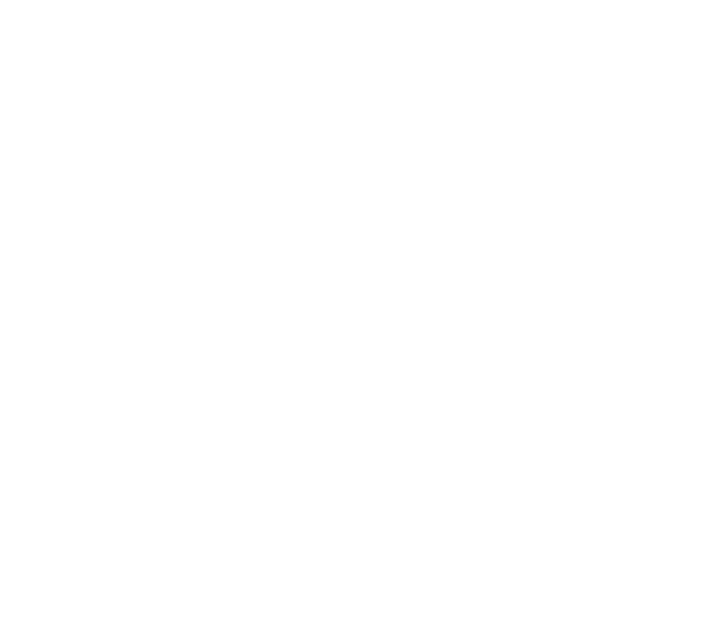
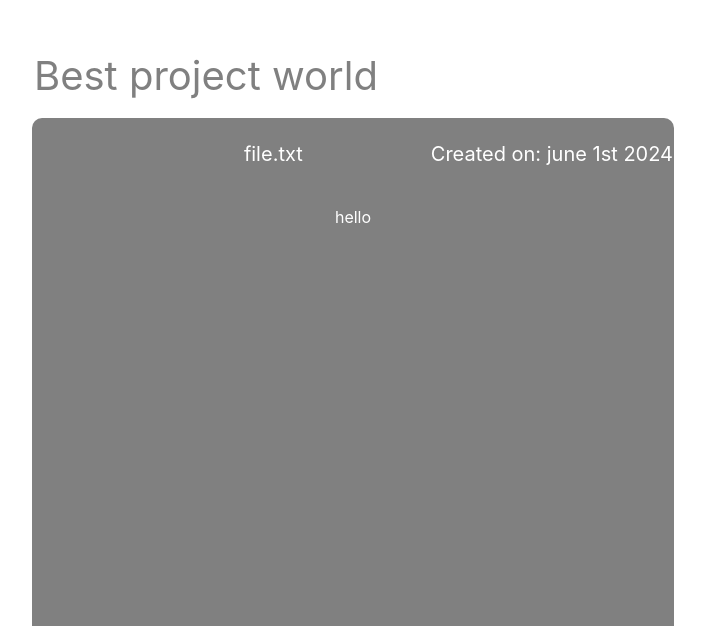
Before and after one commit to soupshell/CPSC304-Version-Control-Project, a React (Vite) app in the folder frontend/: page /1/1/1 in a window 1280 px wide. Before the commit this address had no page. Shown: the part 326-952 px from the top of the page, without its empty margins (287-992 px from the left). Before the commit the page ends 800 px from the top, so only its background shows below. Built offline with nearby package versions, Linux system fonts and the light colour scheme.

Commit message:
rough draft of file page

```diff
--- a/frontend/src/App.css
+++ b/frontend/src/App.css
@@ -70,3 +70,29 @@
   color: rgb(43, 38, 108);
   height: fit-content;
 }
+
+.mainDiv {
+  align-items: "center";
+  background-color: "white";
+  display: "flex";
+  padding: "1px";
+  height: "10vh";
+}
+
+.filePage {
+  align-items: "center";
+  background-color: "white";
+  display: "flex";
+  padding: "1px";
+  height: "10vh";
+}
+
+
+.fileContentPage {
+    align-items: "center";
+    background-color: "grey";
+    width: "50vw";
+    height: "90vh";
+    border-radius: "10px";
+    padding: "1px";
+}
--- a/frontend/src/App.jsx
+++ b/frontend/src/App.jsx
@@ -3,7 +3,7 @@
 import Home from './pages/Home';
 import RepoHome from './pages/RepoHome';
 import UsersList from './pages/UsersList';
-import FilePage from './pages/Files'
+import FilePage from './pages/FilesPage.jsx'
 import './App.css';
 
 function App() {
@@ -16,6 +16,7 @@
             <Route path="/" element={<Login />}/>
             <Route path="/Home" element={<Home />}/>
             <Route path="/Repo" element={<RepoHome />}/>
+            <Route path = "/:User/:Repo/:file" element = {<FilePage></FilePage>}> </Route>
       </Routes>
       </div>
       </Router>
--- /dev/null
+++ b/frontend/src/css/FilePage.css
@@ -0,0 +1,36 @@
+.mainDiv {
+  align-items: center;
+  background-color: white;
+  padding: 1px;
+  height: 10vh;
+}
+
+.headerSection {
+  width: 100%;
+}
+
+.filePage {
+  align-items: center;
+  background-color: white;
+  display: flex;
+  padding: 1px;
+  height: 10vh;
+}
+
+.fileContentPage {
+  align-items: center;
+  background-color: grey;
+  width: 50vw;
+  height: 90vh;
+  border-radius: 10px;
+  padding: 1px;
+}
+
+.fileInfo {
+  display: flex;
+  justify-content: flex-end;
+}
+
+.fileContent {
+  color: white;
+}
--- a/frontend/src/pages/Files.jsx
+++ /dev/null
@@ -1,17 +0,0 @@
-
-
-
-function FilePage(props){
-  const repoName = "hello";
-  const currentUserId = 1;
-
-  // Check if user can access;
-
-    return (
-        <>
-         <p> File Page</p>
-        </>
-      );
-}
-
-export default FilePage;
--- /dev/null
+++ b/frontend/src/pages/FilesPage.jsx
@@ -0,0 +1,33 @@
+import "../css/FilePage.css";
+
+const fileContent = "hello";
+
+function FilePage(props) {
+  const repoName = "Best project world";
+  const username = "Username";
+  const fileName = "file.txt";
+  const createdOnDate = "june 1st 2024";
+
+  // Check if user can access;
+
+    return (
+      <div className="mainDiv">
+        <div className="headerSection" style={{ alignItems: "center", backgroundColor: "white", padding: "1px" }}>
+          <div className="filePage">
+            <p style={{ color: "grey", fontSize: "40px" }}>{repoName}</p>
+          </div>
+        </div>
+        <div className="fileContentPage">
+          <div className="fileInfo" style={{ display: "flex", justifyContent: "flex-end" }}>
+            <p style={{ color: "white", fontSize: "20px", paddingRight: "10vw" }}>{fileName}</p>
+            <p style={{ color: "white", fontSize: "20px" }}>Created on: {createdOnDate}</p>
+          </div>
+          <div className="fileContent">
+            <p style={{ color: "white" }}>{fileContent}</p>
+          </div>
+        </div>
+      </div>
+    );
+}
+
+export default FilePage;
--- a/frontend/src/pages/Login.jsx
+++ b/frontend/src/pages/Login.jsx
@@ -4,7 +4,6 @@
 function Login(props) {
 
   return (
-
     <>
       <h1>Welcome to <i>your</i> Version Control</h1>
       <div className="centerDiv">
```
Also changed, not shown: 1 other file (tests, documents, lock files or other folders).
